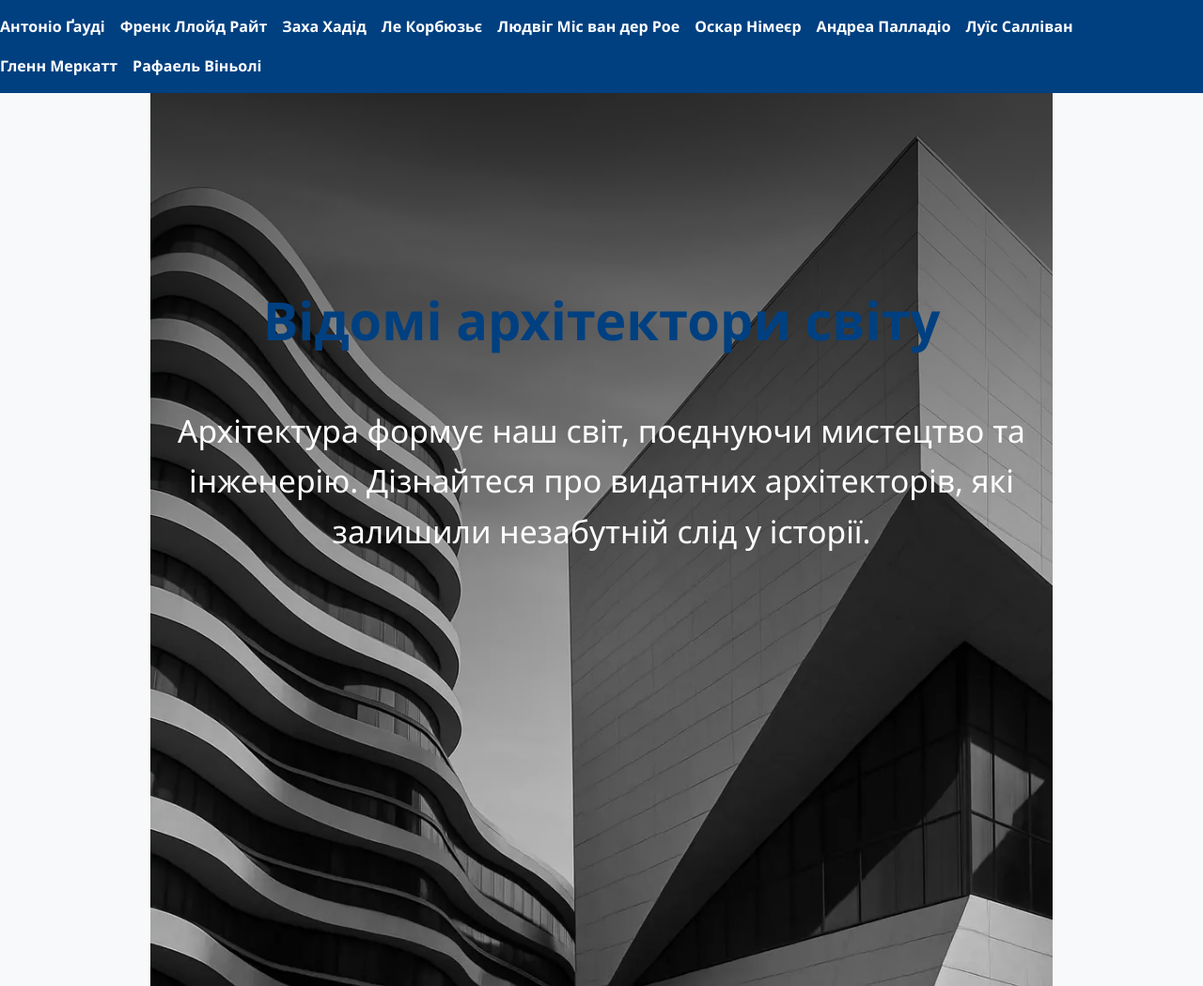
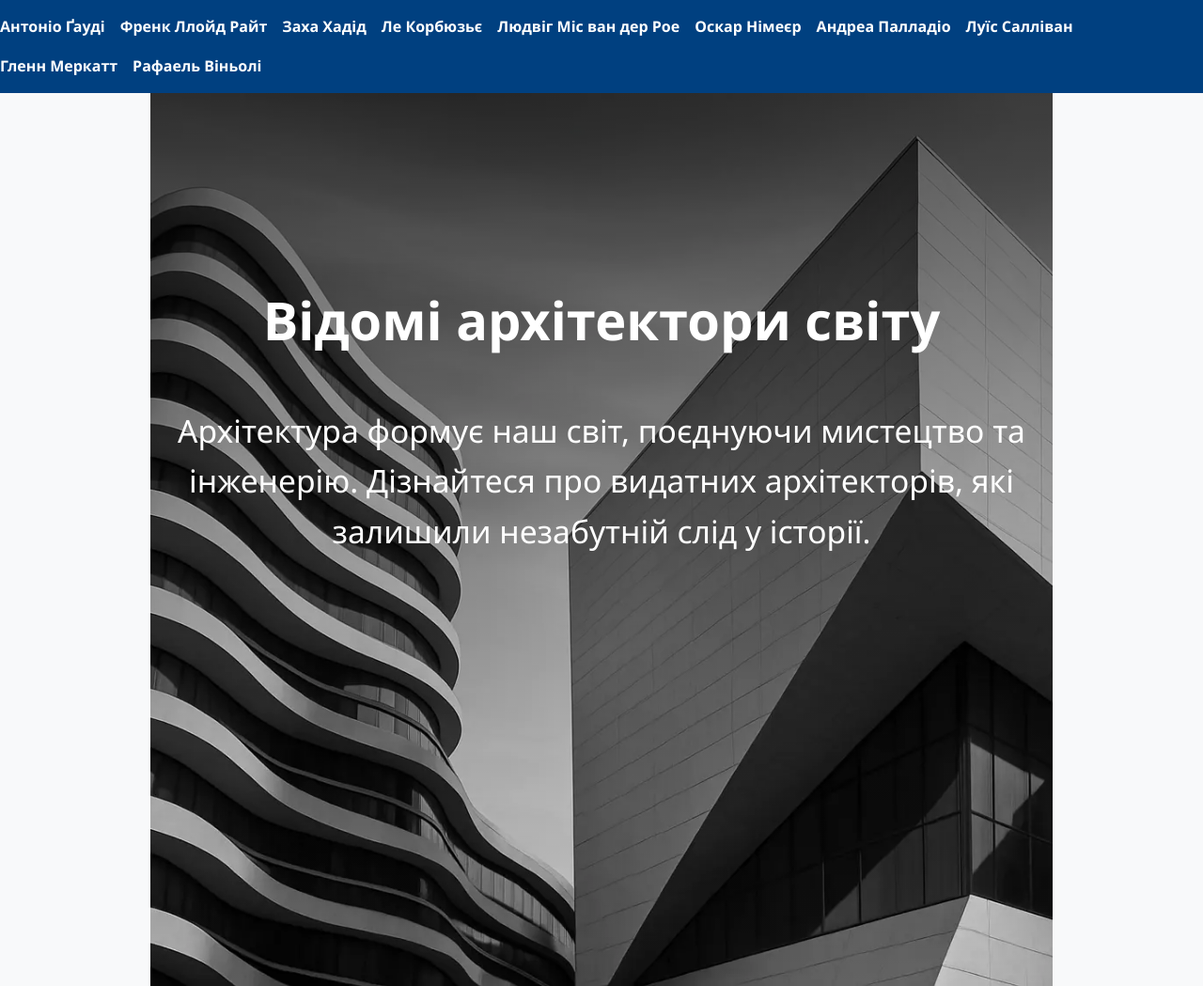
Before and after one commit to Svyatoslav-Minchakov/architects, a plain HTML site: page index.html in a window 1280 px wide. Shown: the top 1049 px of the page at 94% size. Drawn offline with Linux system fonts and the light colour scheme.

Commit message:
change fotos

```diff
--- a/style.css
+++ b/style.css
@@ -82,7 +82,7 @@ body.page {
 
 .hero__title {
   font-size: 3.5rem;
-  color: #004080;
+  color: #ffffff;
 }
 
 .hero__text {
```
Also changed, not shown: foto/Antoni_Gaudi_1878.jpg, foto/Frank_Lloyd_Wright.jpg, foto/Sagrada_Familia_1-4-24.jpg, foto/fallingwater.jpg.
